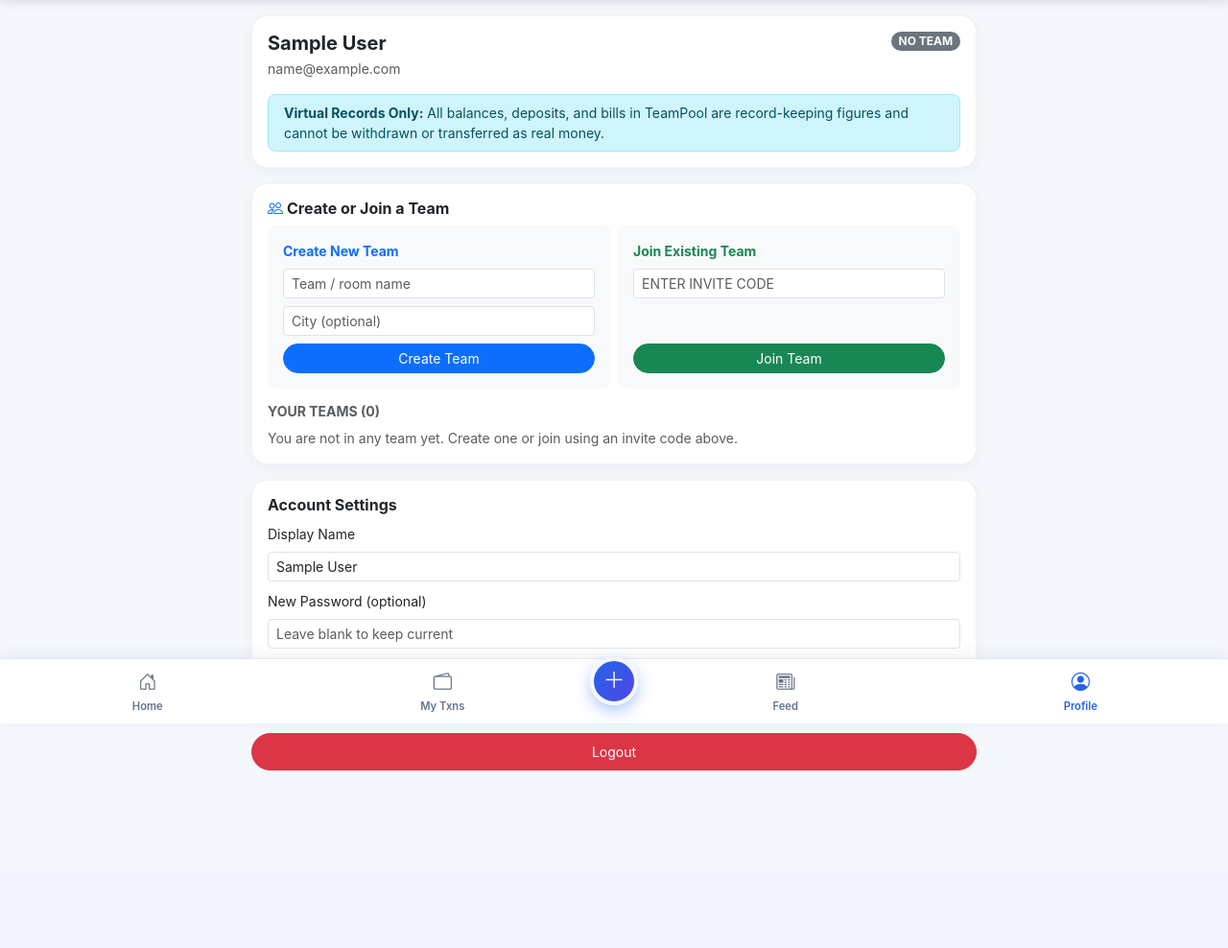
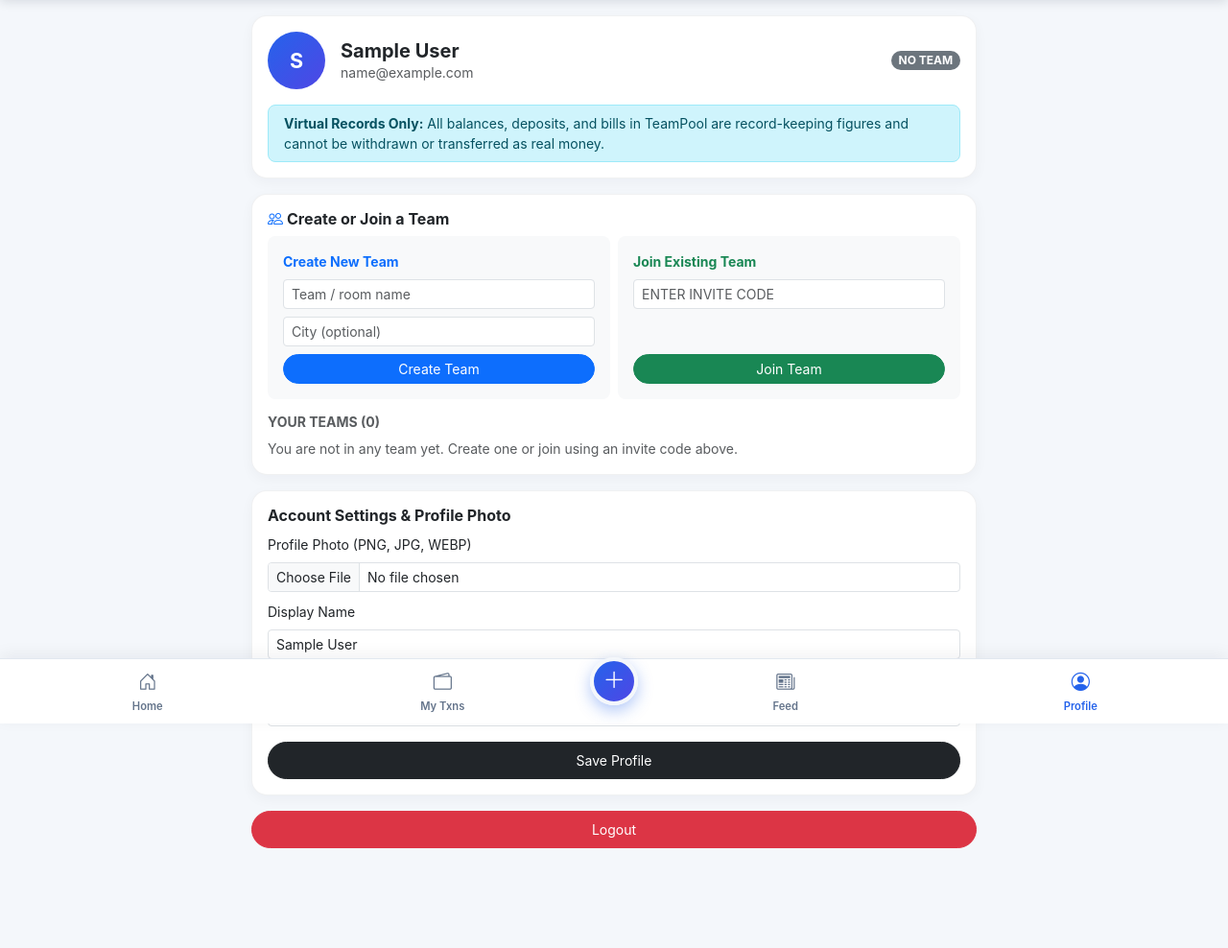
Before and after one commit to Bmk265/Tharvatha-Cheptha, a Flask app: page /profile in a window 1280 px wide. Shown: the part 46-1034 px from the top of the page at 96% size. Before the commit the page ends 849 px from the top, so only its background shows below. Run offline with Flask 3, Linux system fonts and the light colour scheme; the visitor is signed in with stand-in values (Sample User, id 1).

Commit message:
Update profile.html

```diff
--- a/templates/profile.html
+++ b/templates/profile.html
@@ -2,10 +2,17 @@
 {% block content %}
 <!-- Account & Virtual Record Notice -->
 <div class="card p-3 mb-3">
-  <div class="d-flex justify-content-between align-items-start">
-    <div>
-      <h5 class="fw-bold mb-1">{{ current_user.name }}</h5>
-      <div class="small text-muted">{{ current_user.email }}</div>
+  <div class="d-flex justify-content-between align-items-center gap-2">
+    <div class="d-flex align-items-center gap-3">
+      {% if current_user.avatar_path %}
+        <img src="{{ url_for('static', filename=current_user.avatar_path) }}" alt="{{ current_user.name }}" class="avatar-circle avatar-lg border">
+      {% else %}
+        <span class="avatar-circle avatar-lg">{{ current_user.name[:1]|upper }}</span>
+      {% endif %}
+      <div>
+        <h5 class="fw-bold mb-0">{{ current_user.name }}</h5>
+        <div class="small text-muted">{{ current_user.email }}</div>
+      </div>
     </div>
     {% if active_membership %}
       <span class="badge bg-primary rounded-pill">{{ active_membership.role|upper }}</span>
@@ -75,7 +82,12 @@
   <h6 class="fw-bold mb-2">Members in {{ active_team.name }}</h6>
   {% for tm in team_memberships %}
     <div class="d-flex justify-content-between align-items-center py-2 border-bottom">
-      <div>
+      <div class="d-flex align-items-center gap-2">
+        {% if tm.user.avatar_path %}
+          <img src="{{ url_for('static', filename=tm.user.avatar_path) }}" alt="{{ tm.user.name }}" class="avatar-circle avatar-sm">
+        {% else %}
+          <span class="avatar-circle avatar-sm">{{ tm.user.name[:1]|upper }}</span>
+        {% endif %}
         <span class="fw-semibold small">{{ tm.user.name }}</span>
         <span class="badge {{ 'bg-success' if tm.role == 'cashier' else 'bg-secondary-subtle text-dark' }} ms-1 rounded-pill">{{ tm.role }}</span>
       </div>
@@ -89,10 +101,14 @@
 </div>
 {% endif %}
 
-<!-- Edit Profile -->
+<!-- Edit Profile & Upload Profile Photo -->
 <div class="card p-3 mb-3">
-  <h6 class="fw-bold mb-2">Account Settings</h6>
-  <form method="POST">
+  <h6 class="fw-bold mb-2">Account Settings & Profile Photo</h6>
+  <form method="POST" enctype="multipart/form-data">
+    <div class="mb-2">
+      <label class="form-label small">Profile Photo (PNG, JPG, WEBP)</label>
+      <input type="file" name="avatar" accept="image/*" class="form-control form-control-sm">
+    </div>
     <div class="mb-2">
       <label class="form-label small">Display Name</label>
       <input type="text" name="name" value="{{ current_user.name }}" class="form-control form-control-sm" required>
```
